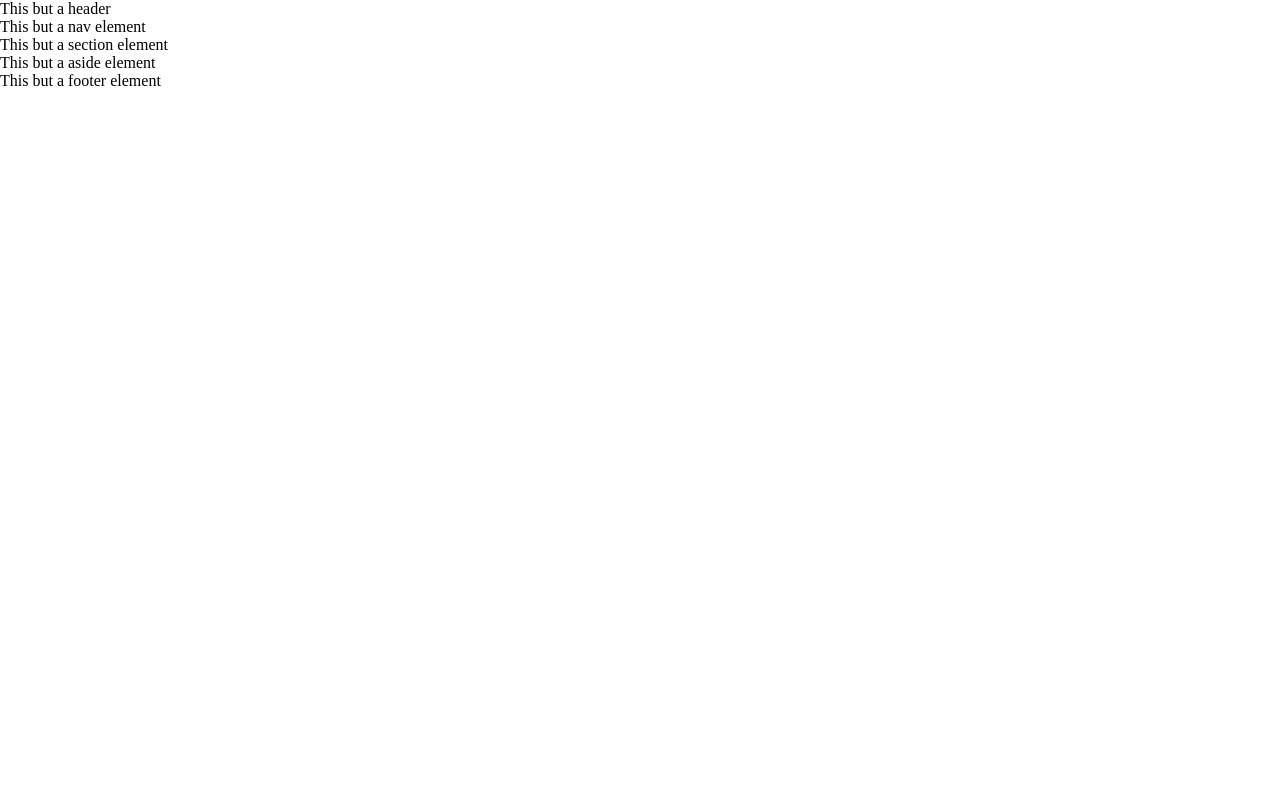
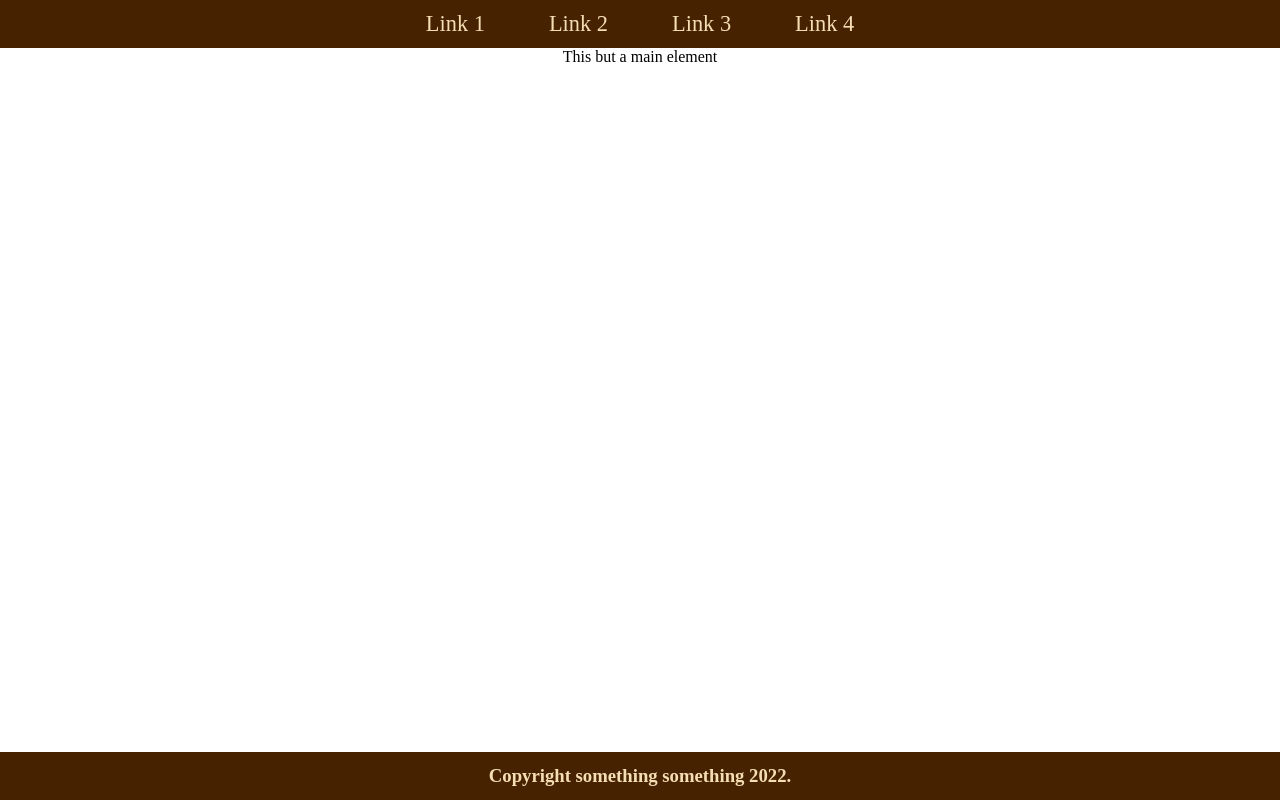
Before and after one commit to AmadejusV/vanilla-js, a website built with webpack: page dist/index.html in a window 1280 px wide. Built offline with nearby package versions, Linux system fonts and the light colour scheme.

Commit message:
Add header and footer

```diff
--- a/src/components/aside.ts
+++ b/src/components/aside.ts
@@ -1,4 +1,4 @@
-export const ASIDE = () => {
+export const Aside = () => {
     const aside = document.createElement('aside');
     aside.innerHTML = 'This but a aside element';
 
--- a/src/components/footer.ts
+++ b/src/components/footer.ts
@@ -1,6 +1,9 @@
-export const FOOTER = () => {
+export const Footer = () => {
     const footer = document.createElement('footer');
-    footer.innerHTML = 'This but a footer element';
+    const copyright = document.createElement('h3');
+    copyright.textContent = 'Copyright something something 2022.';
+
+    footer.appendChild(copyright);
 
     return footer;
 };
--- a/src/components/header.ts
+++ b/src/components/header.ts
@@ -1,6 +1,19 @@
-export const HEADER = () => {
+import { INavItem } from "./nav";
+import { Nav } from "./nav";
+
+
+const headerNavItems: INavItem[] = [
+    { title: 'Link 1', href: 'link1'},
+    { title: 'Link 2', href: 'link2'},
+    { title: 'Link 3', href: 'link3'},
+    { title: 'Link 4', href: 'link4'},
+];
+
+export const Header = () => {
     const header = document.createElement('header');
-    header.innerHTML = 'This but a header';
+    header.classList.add('header');
+
+    header.appendChild(Nav(headerNavItems, 'header-nav'));
 
     return header;
 };
--- a/src/components/main.ts
+++ b/src/components/main.ts
@@ -1,4 +1,4 @@
-export const MAIN = () => {
+export const Main = () => {
     const main = document.createElement('main');
     main.innerHTML = 'This but a main element';
 
--- a/src/components/nav.ts
+++ b/src/components/nav.ts
@@ -1,6 +1,25 @@
-export const NAV = () => {
+
+export interface INavItem {
+    title: string;
+    href: string;
+};
+
+export const Nav = (navContent: INavItem[], className: string) => {
     const nav = document.createElement('nav');
-    nav.innerHTML = 'This but a nav element';
+    nav.classList.add(className);
+    const linkList = document.createElement('ul');
+
+    navContent.forEach(item => {
+        const li = document.createElement('li');
+        const link = document.createElement('a');
+        li.appendChild(link);
+        link.innerHTML = item.title;
+        link.href = item.href;
+
+        linkList.appendChild(li);
+    });
+
+    nav.appendChild(linkList);
 
     return nav;
 };
--- a/src/components/section.ts
+++ b/src/components/section.ts
@@ -1,4 +1,4 @@
-export const SECTION = () => {
+export const Section = () => {
     const section = document.createElement('section');
     section.innerHTML = 'This but a section element';
 
--- a/src/index.ts
+++ b/src/index.ts
@@ -1,17 +1,13 @@
 import './style.css';
 
-import { SECTION } from './components/section';
-import { HEADER } from './components/header';
-import { NAV } from './components/nav';
-import { ASIDE } from './components/aside';
-import { FOOTER } from './components/footer';
+import { Header } from './components/header';
+import { Main as Main } from './components/main';
+import { Footer as Footer } from './components/footer';
 
 const start = () => {
-    document.body.appendChild(HEADER());
-    document.body.appendChild(NAV());
-    document.body.appendChild(SECTION());
-    document.body.appendChild(ASIDE());
-    document.body.appendChild(FOOTER());
+    document.body.appendChild(Header());
+    document.body.appendChild(Main());
+    document.body.appendChild(Footer());
 };
 
 start();
--- a/src/print.ts
+++ /dev/null
@@ -1,3 +0,0 @@
-export default function printMe() {
-    console.log('I get called from print.js!');
-}
--- a/src/style.css
+++ b/src/style.css
@@ -14,10 +14,59 @@ main {
     align-items: center;
 }
 
-button {
-  font-size: 1.5rem;
+a {
+    text-decoration: inherit;
+    color: inherit;
 }
 
-.hello {
-    color: red;
+ul {
+    list-style-type: none;
 }
+
+/* ---------------- HEADER STYLES ---------------- */
+
+.header {
+    display: flex;
+    flex-direction: column;
+    background-color: rgb(70, 34, 0);
+}
+
+.header-nav {
+    display: flex;
+    height: 3rem;
+    justify-content: space-around;
+    align-items: center;
+}
+
+.header-nav ul {
+    display: flex;
+}
+
+.header-nav a {
+    color: wheat;
+    font-size: 1.4rem;
+    padding: 1rem;
+    margin: auto 1rem;
+}
+
+.header-nav a:hover {
+    color: rgb(70, 34, 0);
+    background-color: wheat;
+}
+
+/* ---------------- FOOTER STYLES ---------------- */
+
+footer {
+    display: flex;
+    justify-content: center;
+    align-items: center;
+    position: fixed;
+    bottom: 0;
+    width: 100%;
+    height: 3rem;
+    background: rgb(70, 34, 0);
+}
+
+footer h3 {
+    color: wheat;
+}
--- a/webpack.config.js
+++ b/webpack.config.js
@@ -4,8 +4,7 @@ const HtmlWebpackPlugin = require('html-webpack-plugin');
 module.exports = {
     mode: 'development',
     entry: {
-        index: './src/index.ts',
-        print: './src/print.ts',
+        index: './src/index.ts'
     },
     devtool: 'inline-source-map',
     devServer: {
```
Also changed, not shown: dist/index.html, dist/print.bundle.js (deleted). Lines whose indentation alone changed are shown as unchanged.
